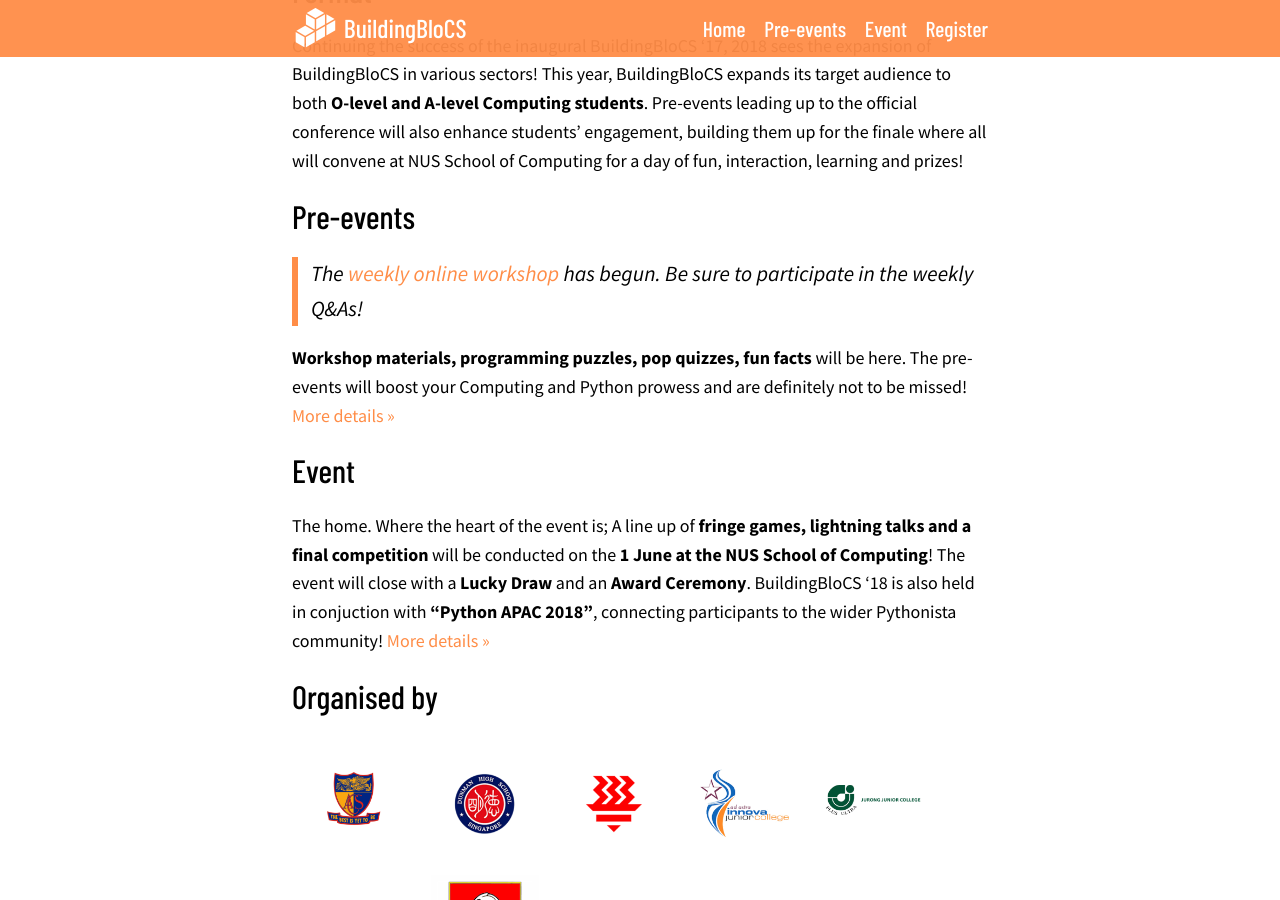
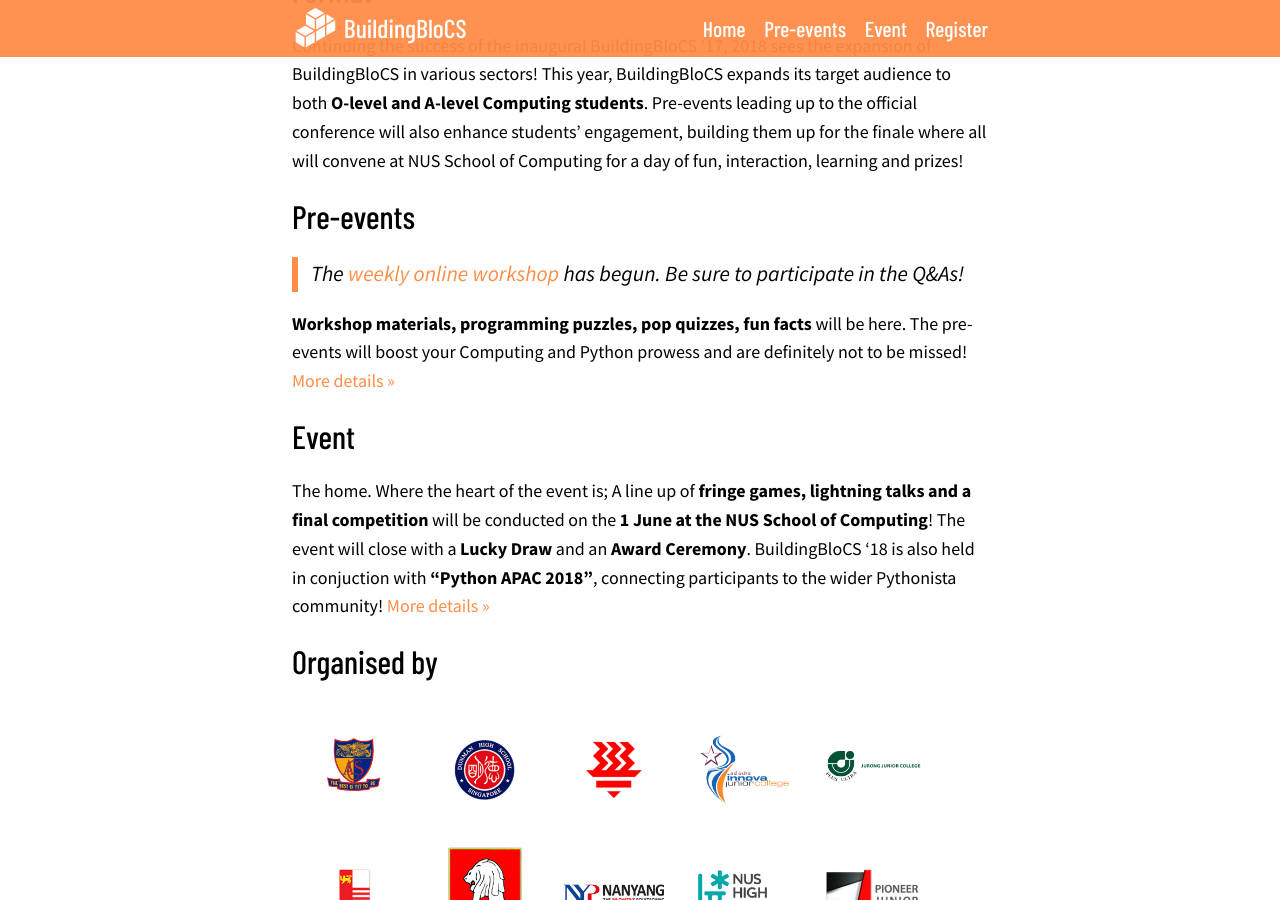
Before and after one commit to buildingblocs/2018, a Jekyll site: the page built from index.md, in a window 1280 px wide and 900 px high, scrolled down 1111 px. Built offline with Jekyll 4.4.1, drawn with Linux system fonts in a browser that asks for light colours; some web fonts are replaced.

Commit message:
Remove some redundant phrasing

```diff
--- a/index.md
+++ b/index.md
@@ -28,7 +28,7 @@
 
 ## Pre-events
 
-> The [weekly online workshop]({{ site.baseurl }}/pre-event/workshop) has begun. Be sure to participate in the weekly Q&As!
+> The [weekly online workshop]({{ site.baseurl }}/pre-event/workshop) has begun. Be sure to participate in the Q&As!
 
 **Workshop materials, programming puzzles, pop quizzes, fun facts** will be here. The pre-events will boost your Computing and Python prowess and are definitely not to be missed! [More&nbsp;details&nbsp;&raquo;]({{ site.baseurl }}/pre-event)
 
```
